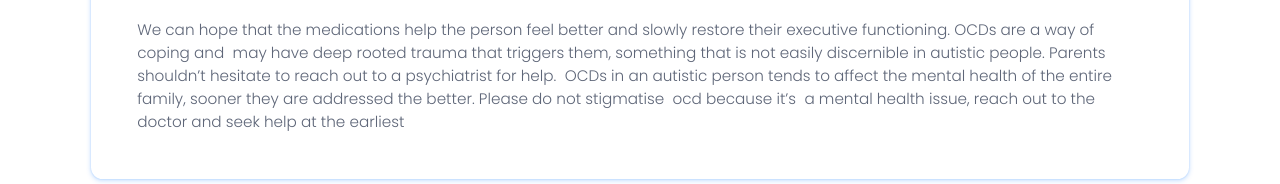
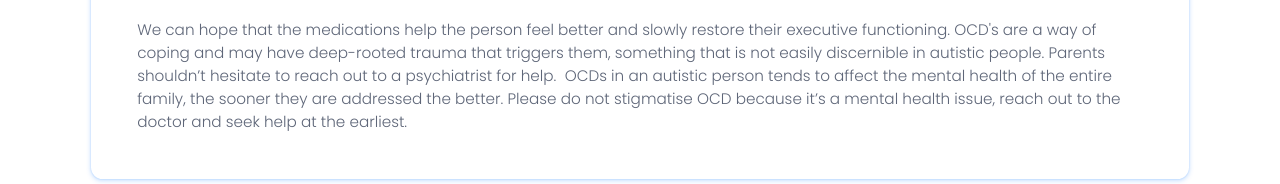
Before and after one commit to MarioWindsor/bamnio-website, an Eleventy site: page articles/ocd-and-autism-in-children-signs-impact-and-how-families-can-help.md in a window 1280 px wide. Shown: the part 3635-3819 px from the top of the page. Built offline with nearby package versions, Linux system fonts and the light colour scheme; Eleventy itself is replaced by a stand-in of ours; files that its build step writes are made by us from their sources.

Commit message:
Update Articles “ocd-and-autism-in-children-signs-impact-and-how-families-can-help”

```diff
--- a/articles/ocd-and-autism-in-children-signs-impact-and-how-families-can-help.md
+++ b/articles/ocd-and-autism-in-children-signs-impact-and-how-families-can-help.md
@@ -60,4 +60,4 @@ l The trauma and helplessness experienced by family members - Seeing your autis
 
 ![]()
 
-We can hope that the medications help the person feel better and slowly restore their executive functioning. OCDs are a way of coping and  may have deep rooted trauma that triggers them, something that is not easily discernible in autistic people. Parents shouldn’t hesitate to reach out to a psychiatrist for help.  OCDs in an autistic person tends to affect the mental health of the entire family, sooner they are addressed the better. Please do not stigmatise  ocd because it’s  a mental health issue, reach out to the doctor and seek help at the earliest
+We can hope that the medications help the person feel better and slowly restore their executive functioning. OCD's are a way of coping and may have deep-rooted trauma that triggers them, something that is not easily discernible in autistic people. Parents shouldn’t hesitate to reach out to a psychiatrist for help.  OCDs in an autistic person tends to affect the mental health of the entire family, the sooner they are addressed the better. Please do not stigmatise OCD because it’s a mental health issue, reach out to the doctor and seek help at the earliest.
```
